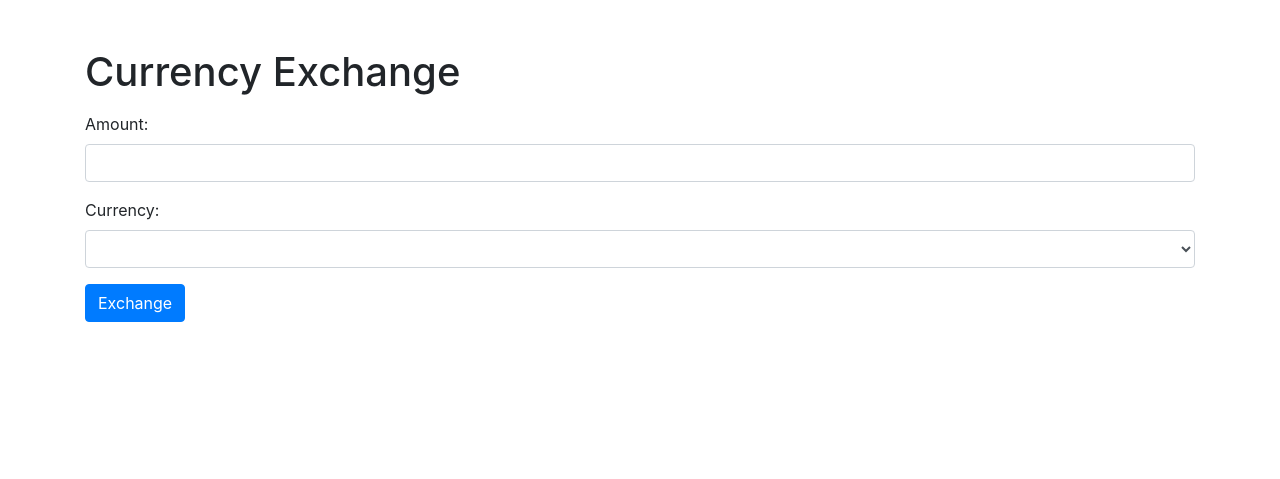
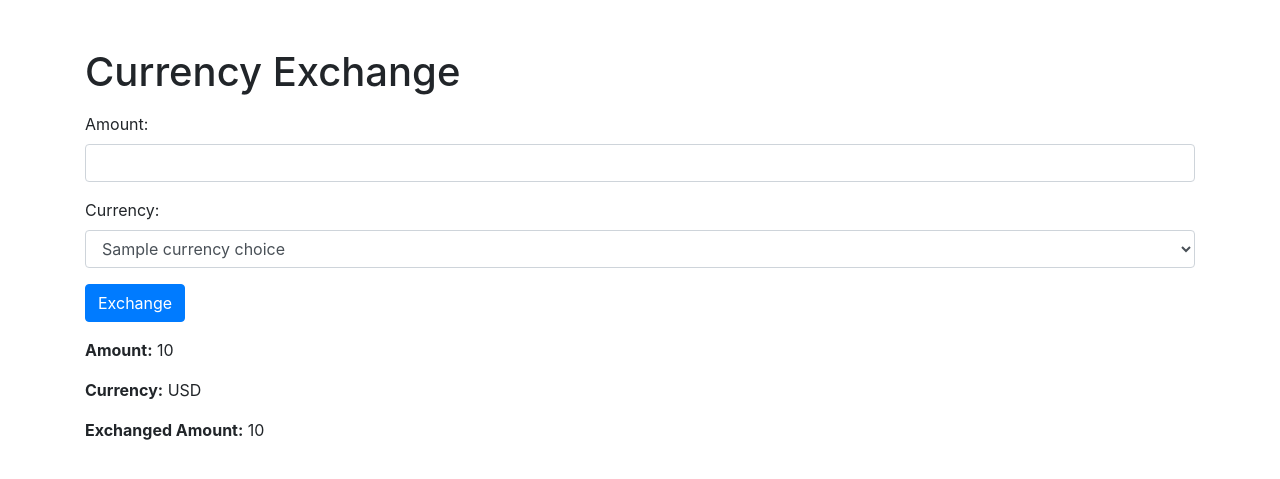
Before and after one commit to AlexCurcic/Second-Project---Financial-Assistant-with-Web-Interface-and-Databases, a Django app: template app/templates/app/currency_exchange.html in a window 1280 px wide. Shown: the part 56-535 px from the top of the page. Run offline with Django 5.2, Linux system fonts and the light colour scheme; the template is opened without the code that fills it: most values are stand-ins (such as "Sample title", 1, 10 or a date in 2020); lists and menus that the app fills with data are empty; some libraries are stand-ins or nearby versions.

Commit message:
added currency_exchange.html

```diff
--- a/app/templates/app/currency_exchange.html
+++ b/app/templates/app/currency_exchange.html
@@ -22,28 +22,20 @@
             <div class="form-group">
                 <label for="currency">Currency:</label>
                 <select id="currency" name="currency" class="form-control" required>
-                    <!--
-                        Using the loop, display currency_choices. the value
-                        should be currency and the option label should be the
-                        content of the option tag
-
-                        Example: <option value="USD">USD (1.15)</option>
-                    -->
+                    {% for currency, label in currency_choices %}
+                        <option value="{{ currency }}">{{ label }}</option>
+                    {% endfor %}
                 </select>
             </div>
             <button type="submit" class="btn btn-primary">Exchange</button>
         </form>
-        <!--
-        Add a conditional operator. If there are amount, currency and
-        exchanged_amount values, they should be displayed in the next layout
-        block, otherwise nothing needs to be displayed.
-
+        {% if amount and currency and exchanged_amount %}
         <div class="mt-3">
-            <p><strong>Amount:</strong> amount value </p>
-            <p><strong>Currency:</strong> currency value</p>
-            <p><strong>Exchanged Amount:</strong> exchanged_amount value</p>
+            <p><strong>Amount:</strong> {{ amount }}</p>
+            <p><strong>Currency:</strong> {{ currency }}</p>
+            <p><strong>Exchanged Amount:</strong> {{ exchanged_amount }}</p>
         </div>
-        -->
+        {% endif %}
     </div>
     <script src="https://code.jquery.com/jquery-3.5.1.slim.min.js"></script>
     <script src="https://cdn.jsdelivr.net/npm/@popperjs/core@2.5.1/dist/umd/popper.min.js"></script>
```
